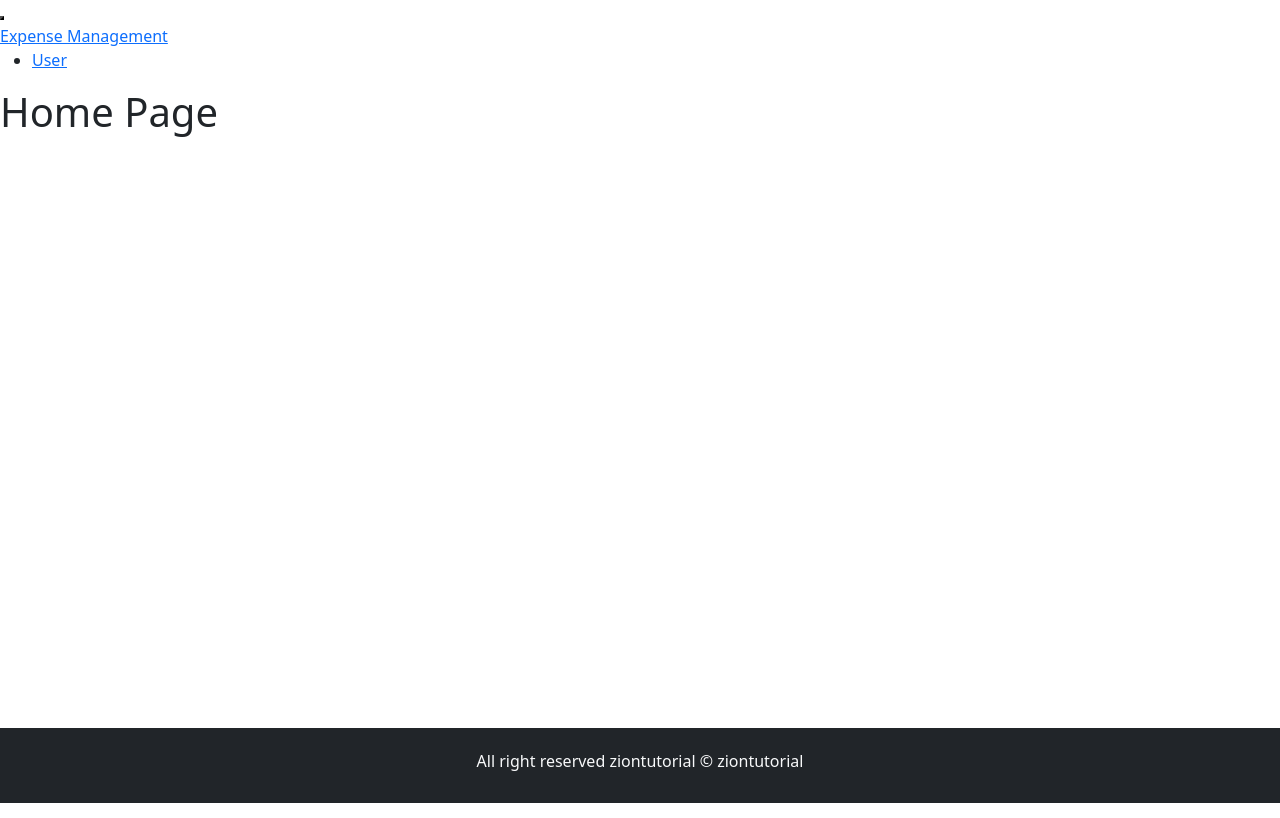
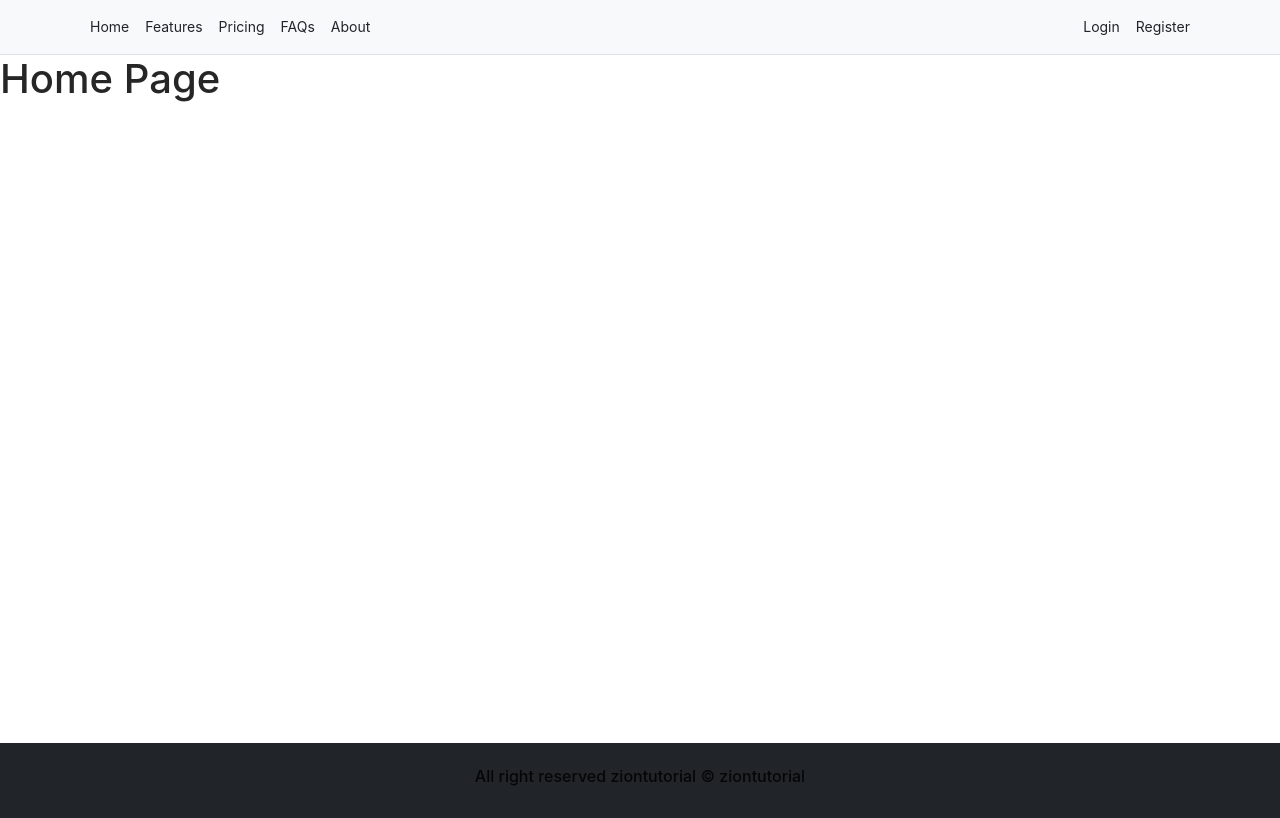
Before and after one commit to tinkugupta5/exp, a React (Create React App) app in the folder client/: page / in a window 1280 px wide. Built offline with nearby package versions, Linux system fonts and the light colour scheme.

Commit message:
register and login frontend part

```diff
--- a/client/package.json
+++ b/client/package.json
@@ -6,6 +6,7 @@
     "@testing-library/jest-dom": "^5.16.5",
     "@testing-library/react": "^13.4.0",
     "@testing-library/user-event": "^13.5.0",
+    "antd": "^4.24.1",
     "axios": "^1.1.3",
     "react": "^18.2.0",
     "react-dom": "^18.2.0",
--- a/client/src/App.js
+++ b/client/src/App.js
@@ -1,6 +1,10 @@
 import { Route,Routes } from 'react-router-dom';
 import Homepage from './pages/Homepage';
 import './App.css';
+import Register from './pages/Register';
+import Login from './pages/Login';
+
+
 
 function App() {
   return (
@@ -8,6 +12,8 @@ function App() {
 
     <Routes>
       <Route path="/" element={<Homepage/>}/>
+      <Route path="/register" element={<Register/>}/>
+      <Route path="/login" element={<Login/>}/>
     </Routes>
 
 
--- a/client/src/components/Layout/Footer.js
+++ b/client/src/components/Layout/Footer.js
@@ -8,4 +8,6 @@ const Footer = () => {
   )
 }
 
+//
+
 export default Footer
--- a/client/src/components/Layout/Header.js
+++ b/client/src/components/Layout/Header.js
@@ -5,22 +5,21 @@ import { Link } from 'react-router-dom'
 const Header = () => {
   return (
     <>
-      <nav classname="navbar navbar-expand-lg bg-light">
-  <div classname="container-fluid">
-    <button classname="navbar-toggler" type="button" data-bs-toggle="collapse" data-bs-target="#navbarTogglerDemo01" aria-controls="navbarTogglerDemo01" aria-expanded="false" aria-label="Toggle navigation">
-      <span classname="navbar-toggler-icon">
-      </span></button>
-    <div classname="collapse navbar-collapse" id="navbarTogglerDemo01">
-      <Link classname="navbar-brand" to="/">Expense Management</Link>
-      <ul classname="navbar-nav ms-auto mb-2 mb-lg-0">
-        <li classname="nav-item">
-          <Link classname="nav-link active" aria-current="page" to="/user" >User</Link>
-        </li>
+      <nav className="py-2 bg-light border-bottom">
+    <div className="container d-flex flex-wrap">
+      <ul className="nav me-auto">
+        <li className="nav-item"><Link to="" className="nav-link link-dark px-2 active" aria-current="page">Home</Link></li>
+        <li className="nav-item"><Link to="" className="nav-link link-dark px-2">Features</Link></li>
+        <li className="nav-item"><Link to="" className="nav-link link-dark px-2">Pricing</Link></li>
+        <li className="nav-item"><Link to="" className="nav-link link-dark px-2">FAQs</Link></li>
+        <li className="nav-item"><Link to="" className="nav-link link-dark px-2">About</Link></li>
+      </ul>
+      <ul className="nav">
+        <li className="nav-item"><Link to="" className="nav-link link-dark px-2">Login</Link></li>
+        <li className="nav-item"><Link to="register" className="nav-link link-dark px-2">Register</Link></li>
       </ul>
     </div>
-  </div>
-</nav>
-
+  </nav>
 
     </>
   )
--- a/client/src/index.css
+++ b/client/src/index.css
@@ -6,6 +6,13 @@
 
 .content {
 
-  height: 80vh;
+  height: 86vh;
 
 }
+
+.register-page{
+  display: flex;
+  align-items: center;
+  justify-content: center;
+  height: 80vh;
+}
--- a/client/src/index.js
+++ b/client/src/index.js
@@ -2,6 +2,7 @@ import React from 'react';
 import ReactDOM from 'react-dom/client';
 import './index.css';
 import App from './App';
+import 'antd/dist/antd.min.css';
 import reportWebVitals from './reportWebVitals';
 import {BrowserRouter} from 'react-router-dom'
 
--- /dev/null
+++ b/client/src/pages/Login.js
@@ -0,0 +1,47 @@
+import React from 'react'
+import { Form, Input } from 'antd';
+import { Link } from 'react-router-dom';
+
+
+export const Login = () => {
+
+     // submit
+     const submitHandler = (values) => {
+
+        console.log(values)
+
+    }
+
+
+
+  return (
+    <>
+
+
+<div className=' register-page'>
+       <Form layout='vertical'  onFinish={submitHandler}>
+       <h1>Register Form</h1>
+
+            <Form.Item label="Email" name="email">
+                <Input type='email'/>
+            </Form.Item>
+            <Form.Item label="Password" name="password">
+                <Input type='password'/>
+            </Form.Item>
+
+            <div className='d-flex justify-content-between'>
+                <Link to="register">Not a User ? Click Here to Register</Link>
+            </div>
+
+            <button className='btn btn-primary'>Register</button>
+       </Form>
+    </div>
+
+
+
+    </>
+  )
+}
+
+
+export default Login
--- /dev/null
+++ b/client/src/pages/Register.js
@@ -0,0 +1,48 @@
+import React from 'react'
+import { Form, Input } from 'antd';
+import { Link } from 'react-router-dom';
+
+const Register = () => {
+
+
+    // submit
+    const submitHandler = (values) => {
+
+        console.log(values)
+
+    }
+
+
+
+
+
+
+  return (
+    <>
+
+    <div className=' register-page'>
+       <Form layout='vertical'  onFinish={submitHandler}>
+       <h1>Register Form</h1>
+            <Form.Item label="Name" name="name">
+                <Input/>
+            </Form.Item>
+            <Form.Item label="Email" name="email">
+                <Input type='email'/>
+            </Form.Item>
+            <Form.Item label="Password" name="password">
+                <Input type='password'/>
+            </Form.Item>
+
+            <div className='d-flex justify-content-between'>
+                <Link to="login">Already Register ? Click Here to Login</Link>
+            </div>
+
+            <button className='btn btn-primary'>Register</button>
+       </Form>
+    </div>
+
+    </>
+  )
+}
+
+export default Register
```
Also changed, not shown: 1 other file (tests, documents, lock files or other folders).
